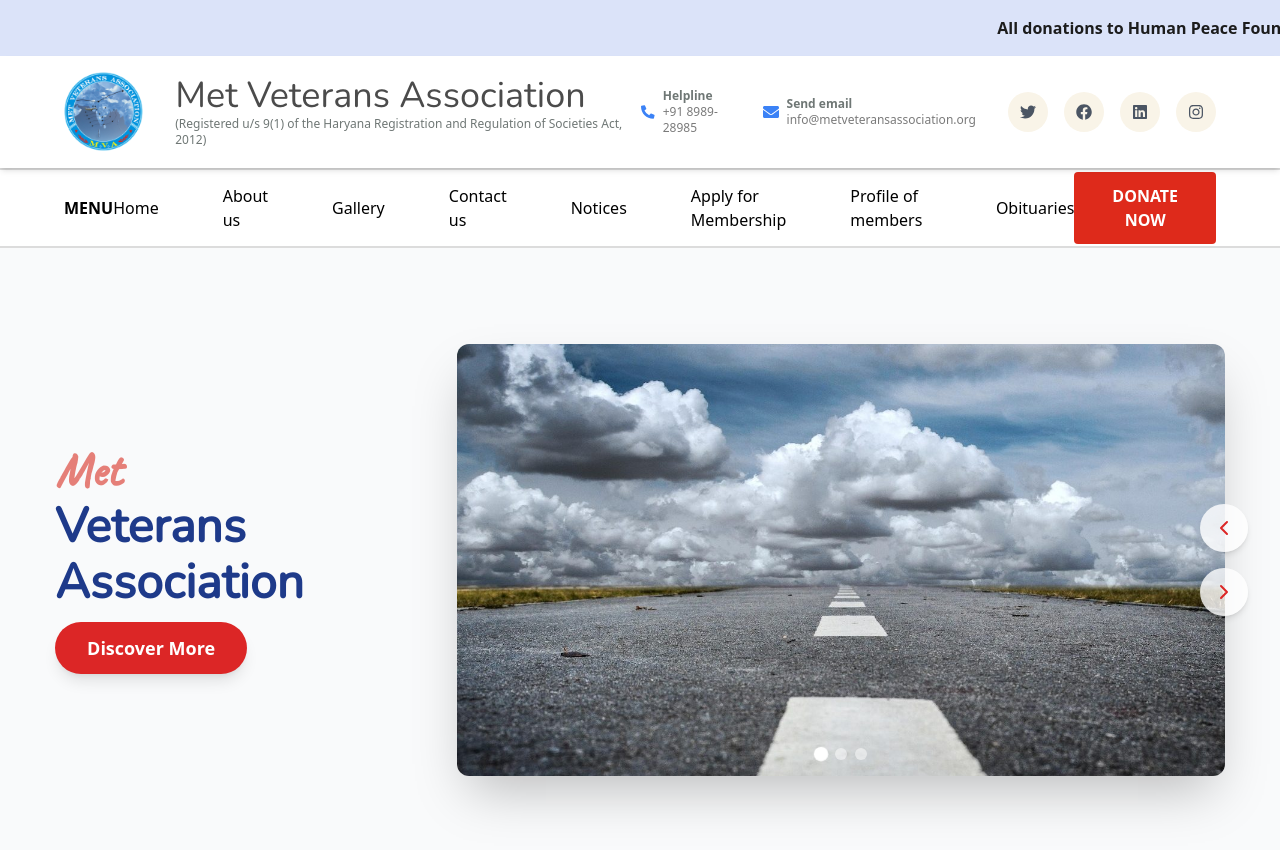
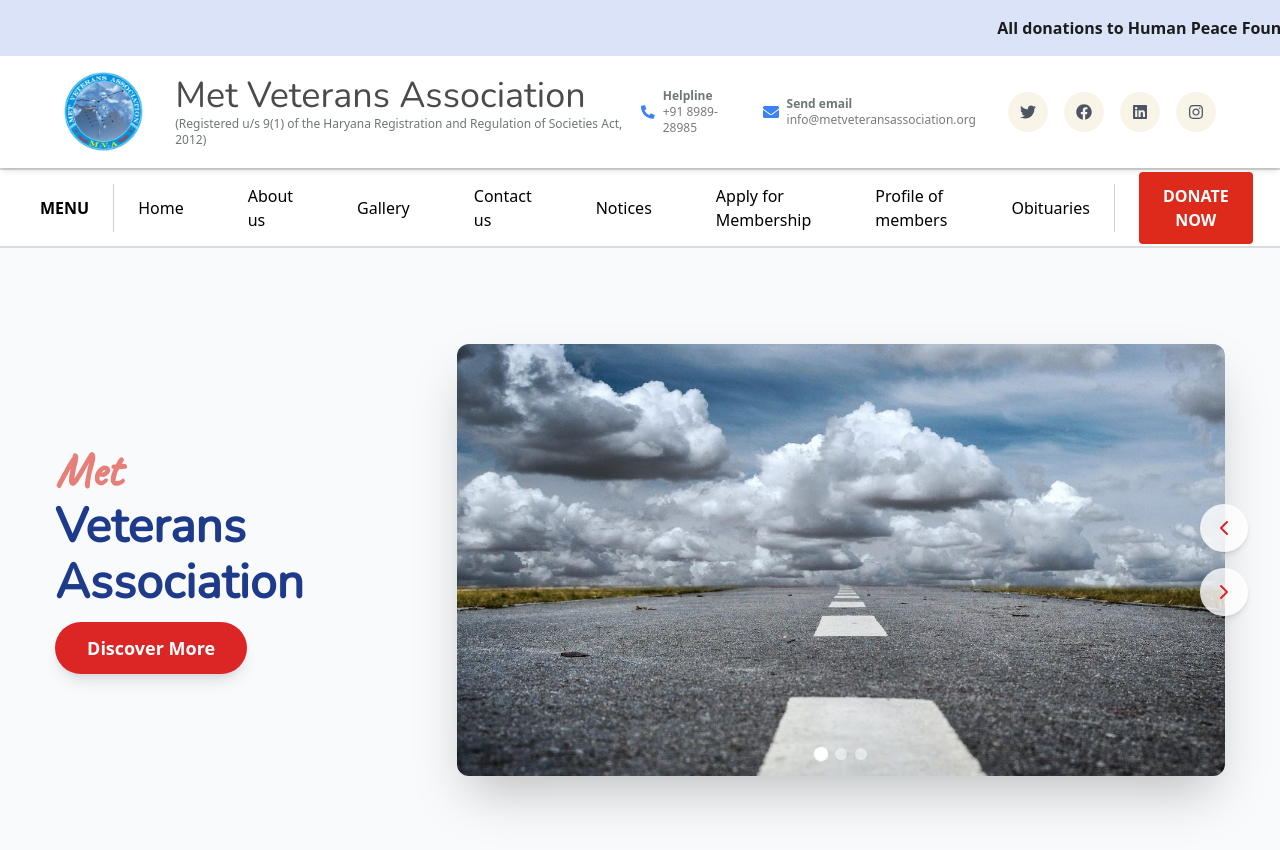
Before and after one commit to Dk007ms/metveterans, a React (Create React App) app: page / in a window 1280 px wide. Shown: the top 850 px of the page. Built offline with nearby package versions, Linux system fonts and the light colour scheme.

Commit message:
adding sticky navbar

```diff
--- a/src/components/pages/Navbar.jsx
+++ b/src/components/pages/Navbar.jsx
@@ -8,20 +8,13 @@ import {
   FaInstagram,
 } from "react-icons/fa";
 import links from "../../data/navlinks";
-import gsap from "gsap";
-import { ScrollTrigger } from "gsap/ScrollTrigger";
-
-gsap.registerPlugin(ScrollTrigger);
 
 function Navbar() {
-  const navAnimation=useRef(null);
-
-
 
   return (
-    <div className="overflow-x-clip sticky top-14 z-50">
+    <div className="overflow-x-clip sticky -top-14 z-40">
       {/* Navbar Section */}
-      <div ref={navAnimation} className="flex items-center justify-between bg-white p-4 px-16 shadow-md relative">
+      <div className="flex items-center justify-between bg-white p-4 px-16 shadow-md relative">
         <div className="flex items-center">
           <img src="/logo.png" alt="logo" className="h-20 w-20" />
           <div className="ml-8 text-left">
@@ -86,11 +79,9 @@ function Navbar() {
       </div>
 
       {/* Main Nav Section */}
-      <nav
-        className="w-full bg-white h-20 flex items-center justify-between px-16 border-y-2 border-[#DCDCDC]"
-      >
-        <button className="font-extrabold">MENU</button>
-        <div className="flex items-center justify-center gap-16">
+      <nav className="w-full bg-white h-20 flex items-center justify-between px-16 border-y-2 border-[#DCDCDC]">
+        <button className="font-extrabold right-6 relative">MENU</button>
+        <div className="flex items-center justify-center gap-16 border-x-[1px] border-[#CECECE] px-6">
           {links.map((link) => (
             <a
               key={link}
@@ -101,7 +92,7 @@ function Navbar() {
             </a>
           ))}
         </div>
-        <button className="bg-[#DE2A1B] text-white font-semibold text-base px-6 py-3 rounded hover:bg-red-700 transition-colors duration-300">
+        <button className="bg-[#DE2A1B] text-white font-semibold text-base px-6 py-3 rounded hover:bg-red-700 transition-colors duration-300 left-6 relative">
           DONATE NOW
         </button>
       </nav>
```
